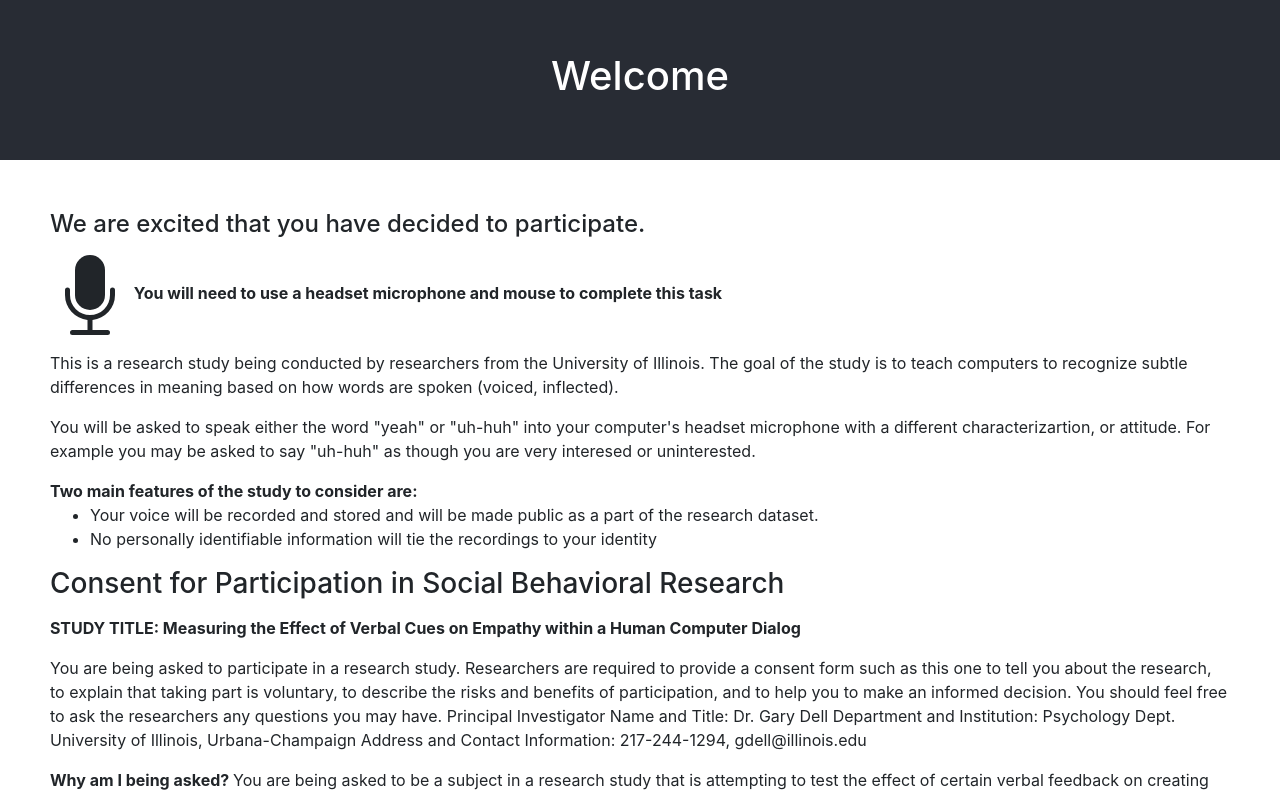
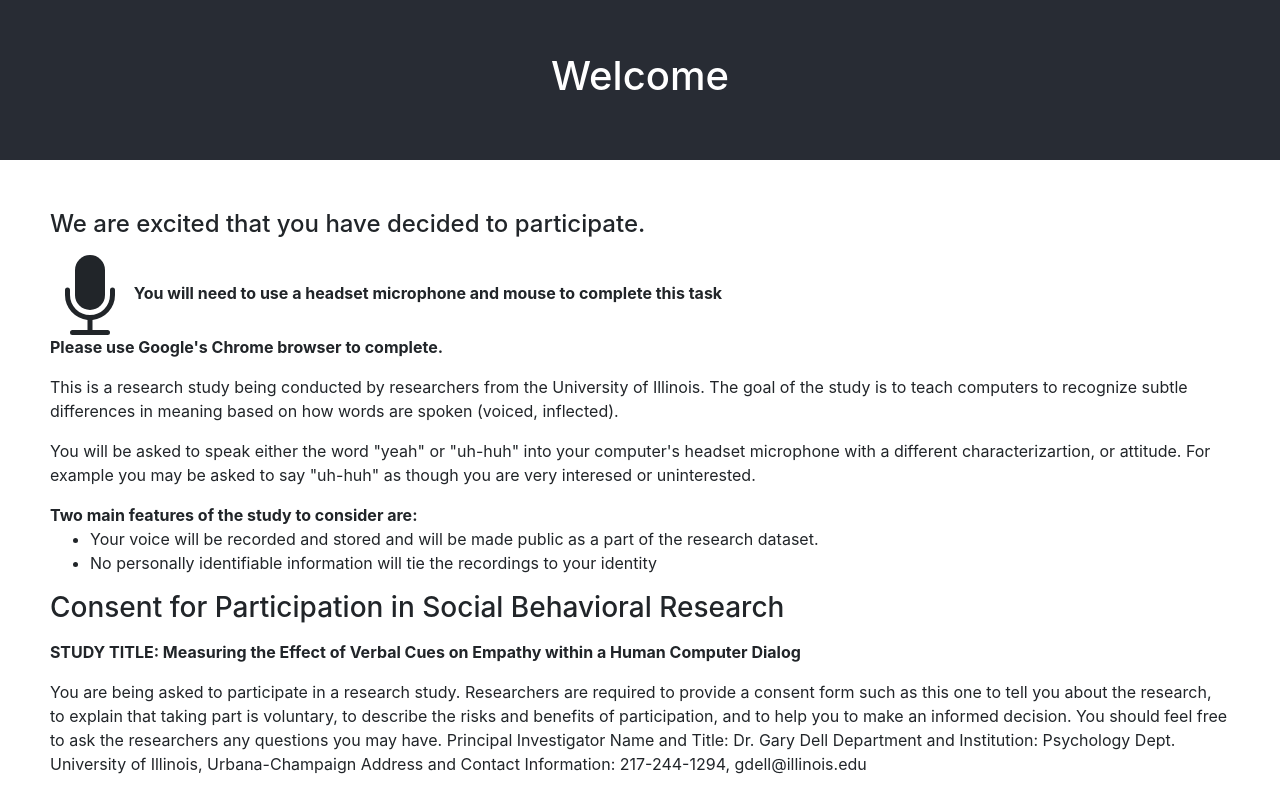
Before and after one commit to ryanchandler/cognistorm, a React (Create React App) app: page /Welcome in a window 1280 px wide. Shown: the top 795 px of the page. Built offline with nearby package versions, Linux system fonts and the light colour scheme; what mic-recorder-to-mp3 would draw is missing.

Commit message:
Added Chrome message

```diff
--- a/src/Welcome.js
+++ b/src/Welcome.js
@@ -80,6 +80,9 @@ class Welcome extends React.Component {
 <p></p>
 <MicFill  size={80} />
 <b> You will need to use a headset microphone and mouse to complete this task</b>
+<br></br>
+<b> Please use Google's Chrome browser to complete.</b>
+
 <p></p>
           This is a research study being conducted by researchers from the
           University of Illinois. The goal of the study is to teach computers to
```
